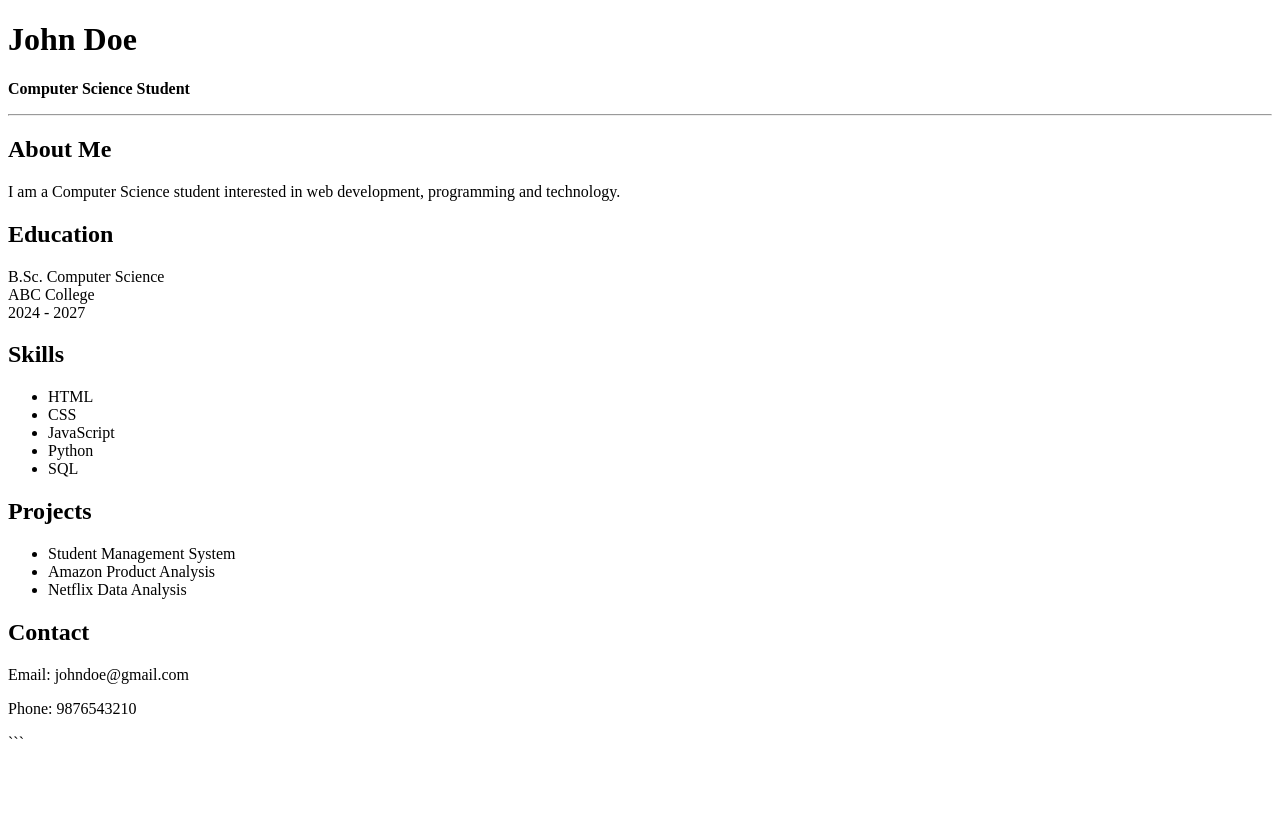
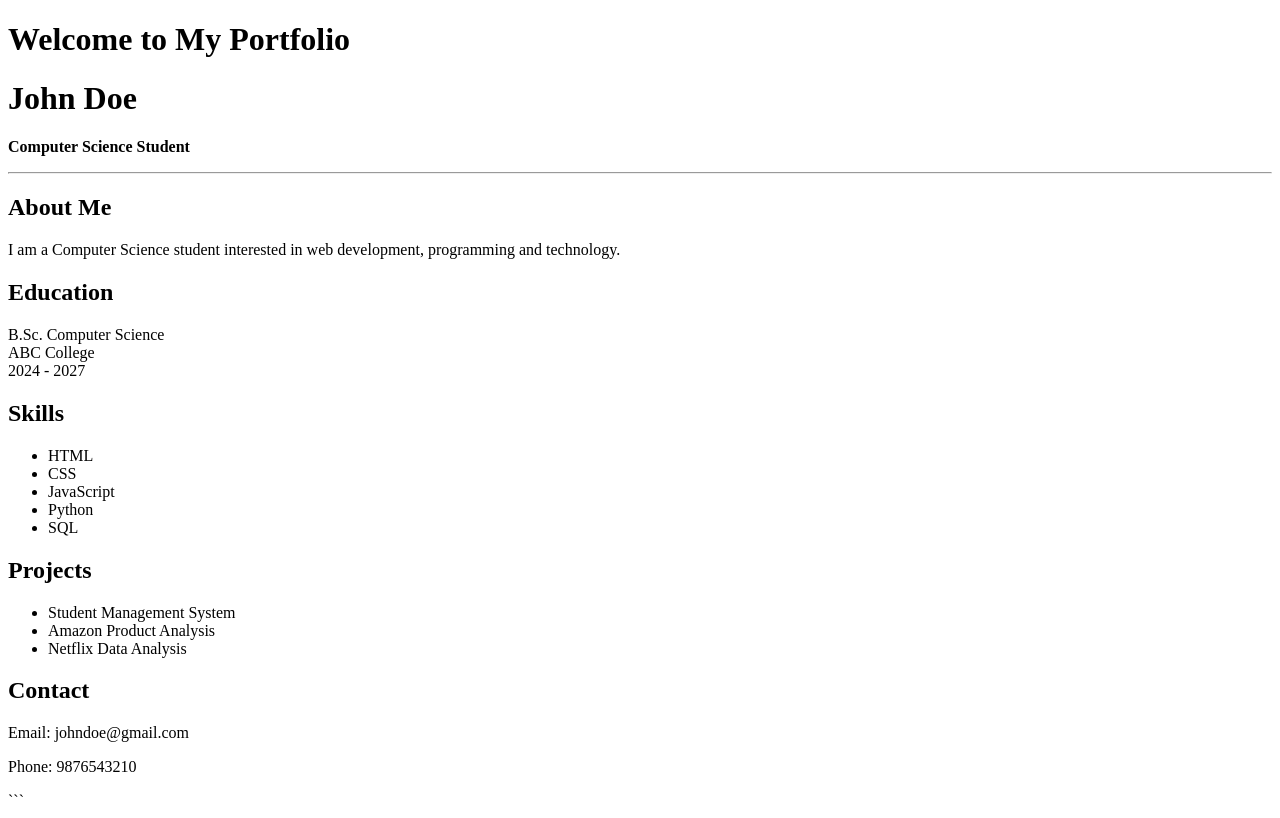
Before and after one commit to wakeupn1cky/student_demo, a plain HTML site: page index.html in a window 1280 px wide. Drawn offline with Linux system fonts and the light colour scheme.

Commit message:
title change

```diff
--- a/index.html
+++ b/index.html
@@ -2,7 +2,7 @@
 <!DOCTYPE html>
 <html>
 <head>
-    <title>Student Portfolio</title>
+    <h1>Welcome to My Portfolio</h1>
 </head>
 
 <body>
```
